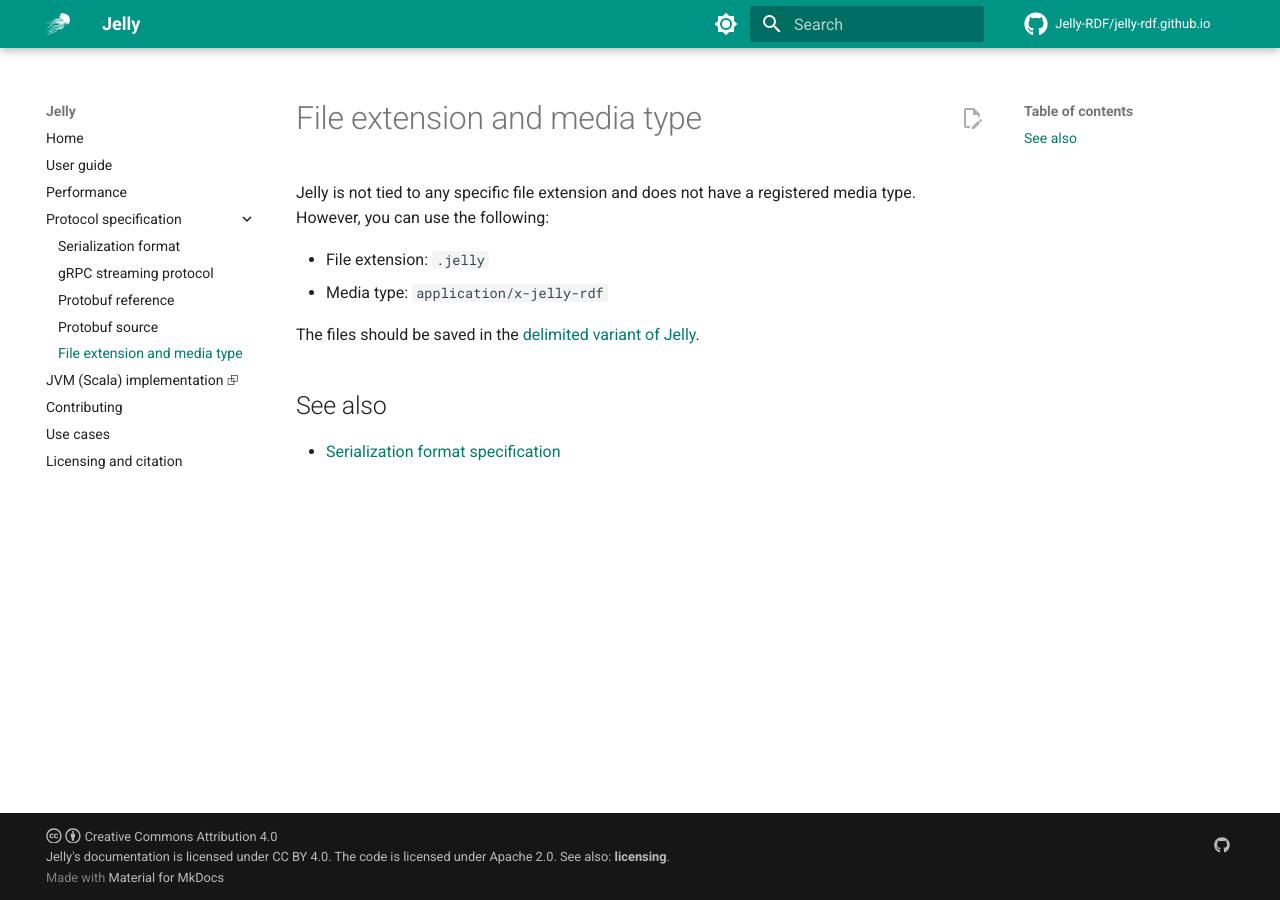
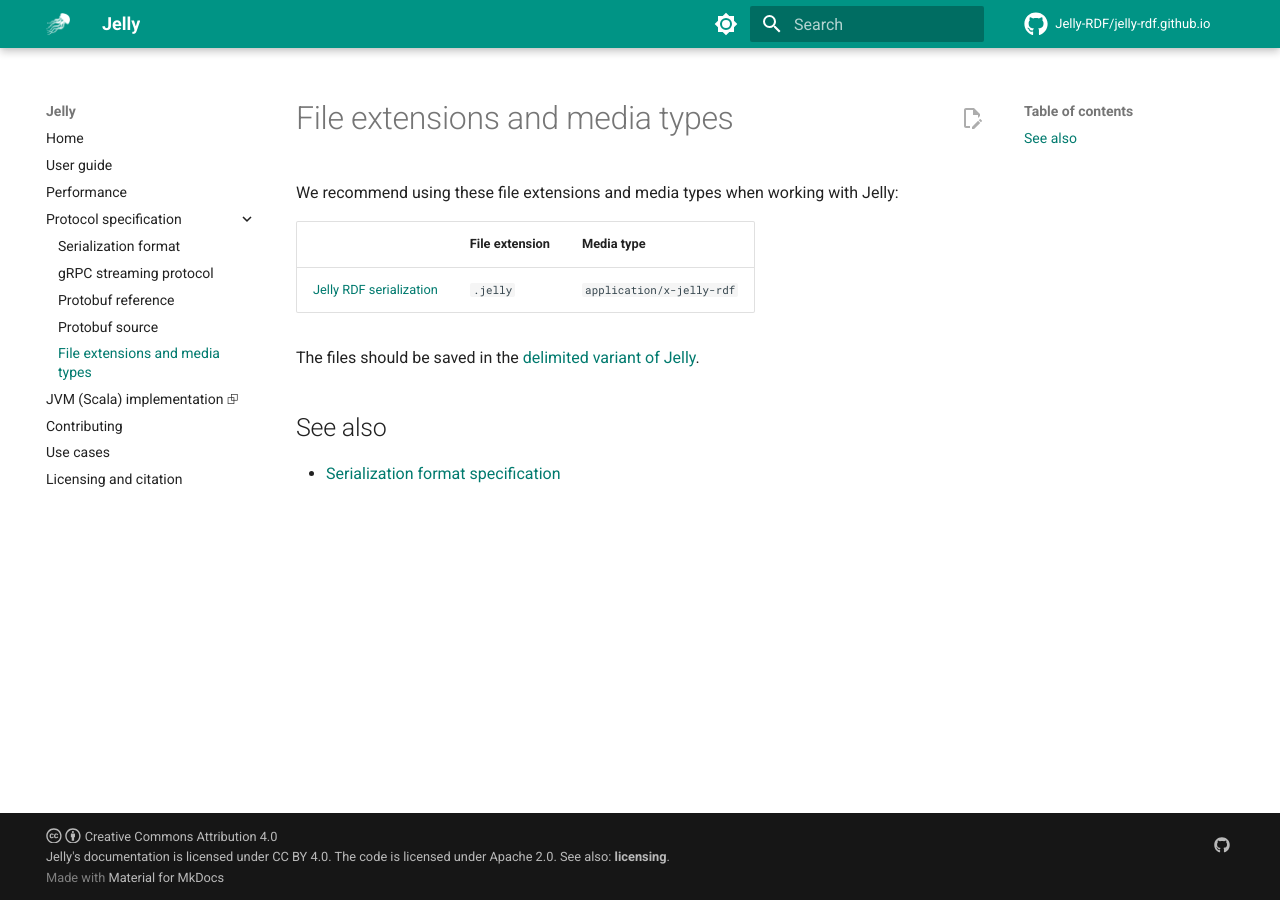
Before and after one commit to Jelly-RDF/jelly-rdf.github.io, an MkDocs documentation site: the page built from docs/specification/media-type.md, in a window 1280 px wide. Built offline with MkDocs 1.6.1 and Material for MkDocs 9.7.7, drawn with Linux system fonts in a browser that asks for light colours; comment, search, counter and statistics services are not loaded; the version menu is left out.

Commit message:
Update page on media types
Made the page more general, to accomodate for future new specs based on the Jelly RDF serialization format (for example Jelly RDF Patch). Made the language consistent with the spec ("recommended" extension and media type).

```diff
--- a/docs/specification/media-type.md
+++ b/docs/specification/media-type.md
@@ -1,9 +1,10 @@
-# File extension and media type
+# File extensions and media types
 
-Jelly is not tied to any specific file extension and does not have a registered media type. However, you can use the following:
+We recommend using these file extensions and media types when working with Jelly:
 
-- File extension: `.jelly`
-- Media type: `application/x-jelly-rdf`
+| | File extension | Media type |
+| --- | --- | --- |
+| [Jelly RDF serialization](serialization.md) | `.jelly` | `application/x-jelly-rdf` |
 
 The files should be saved in the [delimited variant of Jelly](serialization.md#delimited-variant-of-jelly).
 
--- a/mkdocs.yml
+++ b/mkdocs.yml
@@ -97,7 +97,7 @@
     - gRPC streaming protocol: 'specification/streaming.md'
     - Protobuf reference: 'specification/reference.md'
     - Protobuf source: 'specification/protobuf-source.md'
-    - File extension and media type: 'specification/media-type.md'
+    - File extensions and media types: 'specification/media-type.md'
 
   - JVM (Scala) implementation ⮺: 'https://w3id.org/jelly/jelly-jvm/'
 
```
Also changed, not shown: docs/specification/index.md (+7 -5 lines).
